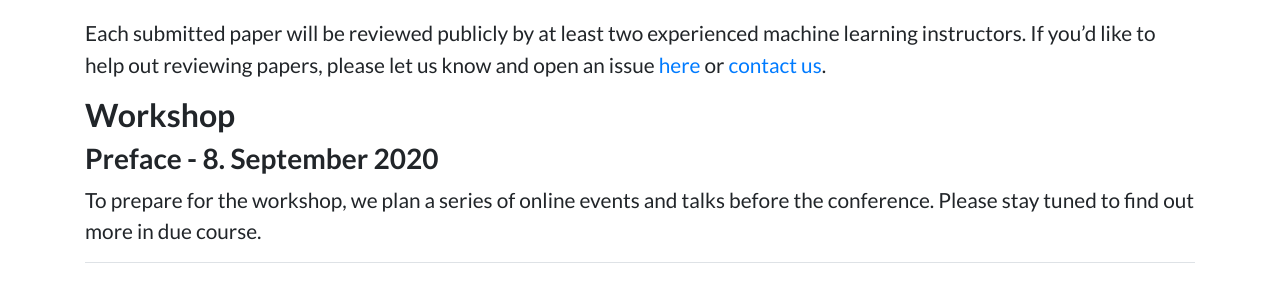
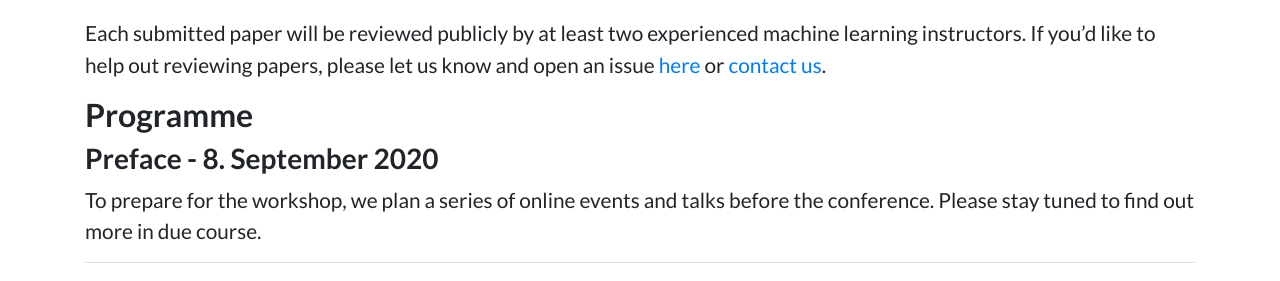
Before and after one commit to teaching-ml/2020, a Jekyll site: the page built from index.md, in a window 1280 px wide and 900 px high, scrolled down 2325 px. Shown: the part 165-446 px from the top of the window. Built offline with Jekyll 4.4.1, drawn with Linux system fonts in a browser that asks for light colours.

Commit message:
Headline fixed

```diff
--- a/index.md
+++ b/index.md
@@ -47,7 +47,7 @@ We will conduct an open double-blinded peer-review using [openreview.net](https:
 
 Each submitted paper will be reviewed publicly by at least two experienced machine learning instructors. If you'd like to help out reviewing papers, please let us know and open an issue [here](repo) or [contact us](mailto:p.steinbach@hzdr.de).
 
-## Workshop
+## Programme
 
 ### Preface - 8. September 2020
 
```
